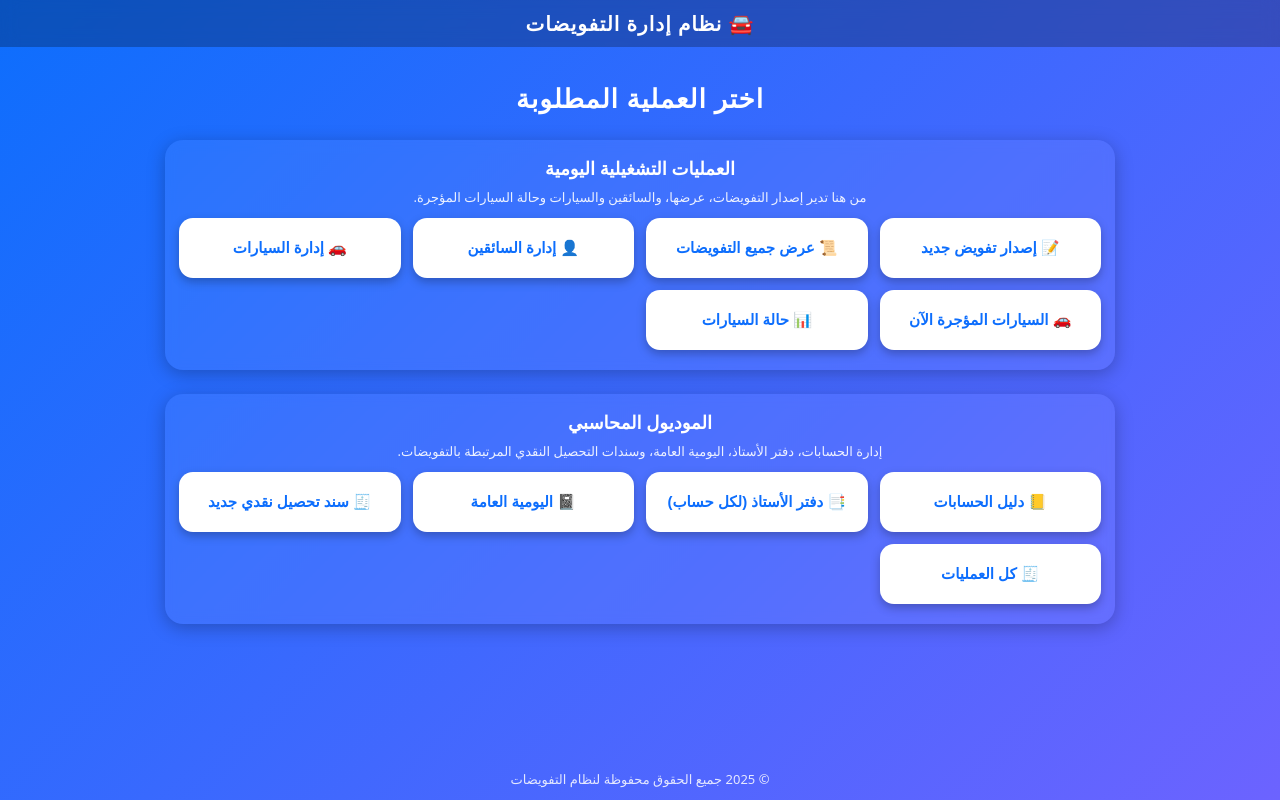
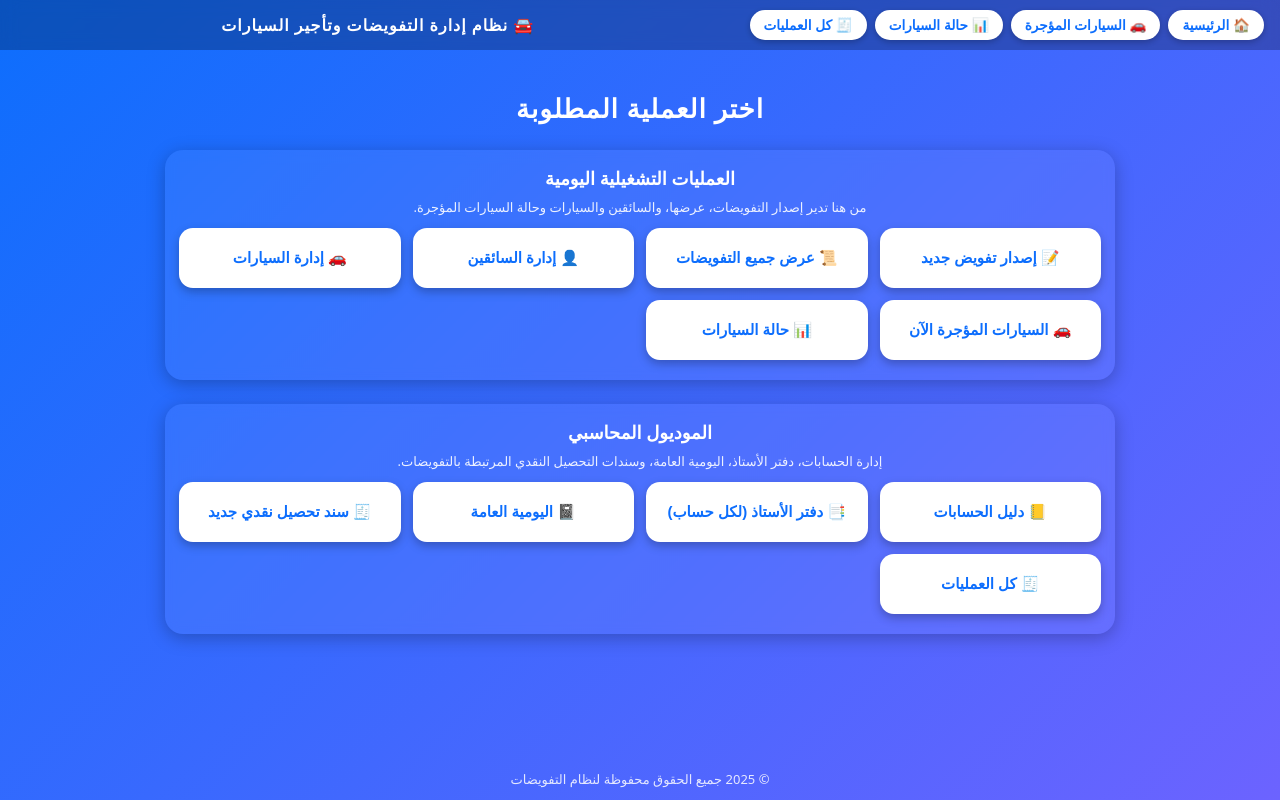
Before and after one commit to mn01001920890/opertional-car, a Flask app: page / in a window 1280 px wide. Run offline with Flask 3, Linux system fonts and the light colour scheme.

Commit message:
Update index.html

```diff
--- a/templates/index.html
+++ b/templates/index.html
@@ -27,7 +27,7 @@
       flex-direction: column;
     }
 
-    /* 🔝 شريط علوي ثابت */
+    /* 🔝 شريط علوي ثابت + أزرار تنقّل موحّدة */
     .top-bar {
       position: fixed;
       top: 0;
@@ -39,20 +39,58 @@
       padding: 10px 16px;
       display: flex;
       align-items: center;
-      justify-content: center;
+      gap: 10px;
+      flex-wrap: wrap;
+    }
+
+    .nav-group {
+      display: flex;
+      align-items: center;
+      gap: 8px;
+      flex-wrap: wrap;
+    }
+
+    .nav-btn {
+      background: #ffffff;
+      color: var(--main-blue);
+      border: none;
+      border-radius: 999px;
+      padding: 7px 14px;
+      font-size: 0.85rem;
+      font-weight: 600;
+      cursor: pointer;
+      display: inline-flex;
+      align-items: center;
+      gap: 6px;
+      box-shadow: 0 2px 6px rgba(0,0,0,0.25);
+      white-space: nowrap;
+      transition: 0.2s ease;
+    }
+
+    .nav-btn:hover {
+      background: var(--main-blue);
+      color: #fff;
+      transform: translateY(-1px);
     }
 
     .page-title {
       margin: 0;
-      font-size: 20px;
+      font-size: 1rem;
       font-weight: 700;
       text-align: center;
+      flex: 1;
+    }
+
+    @media (max-width: 700px) {
+      .page-title {
+        font-size: 0.95rem;
+      }
     }
 
     /* محتوى الصفحة */
     .page-content {
       flex: 1;
-      padding: 80px 16px 60px; /* مساحة للهيدر والفوتر */
+      padding: 90px 16px 60px; /* مساحة للهيدر والفوتر */
       display: flex;
       flex-direction: column;
       align-items: center;
@@ -130,10 +168,6 @@
 
     /* 📱 موبايل / تابلت */
     @media (max-width: 600px) {
-      .page-title {
-        font-size: 18px;
-      }
-
       h1 {
         font-size: 22px;
       }
@@ -152,7 +186,13 @@
 
   <!-- 🔝 الهيدر الثابت -->
   <header class="top-bar">
-    <h1 class="page-title">🚘 نظام إدارة التفويضات</h1>
+    <div class="nav-group">
+      <button class="nav-btn" onclick="goTo('/')">🏠 الرئيسية</button>
+      <button class="nav-btn" onclick="goTo('/rented')">🚗 السيارات المؤجرة</button>
+      <button class="nav-btn" onclick="goTo('/cars-status')">📊 حالة السيارات</button>
+      <button class="nav-btn" onclick="goTo('/operations')">🧾 كل العمليات</button>
+    </div>
+    <h1 class="page-title">🚘 نظام إدارة التفويضات وتأجير السيارات</h1>
   </header>
 
   <main class="page-content">
@@ -212,14 +252,13 @@
           📓 اليومية العامة
         </button>
 
-       <button class="menu-btn" onclick="goTo('/receipt')">
+        <button class="menu-btn" onclick="goTo('/receipt')">
           🧾 سند تحصيل نقدي جديد
         </button>
 
-       <button class="menu-btn" onclick="goTo('/operations')">
+        <button class="menu-btn" onclick="goTo('/operations')">
           🧾 كل العمليات
         </button>
-
       </div>
     </section>
   </main>
```
